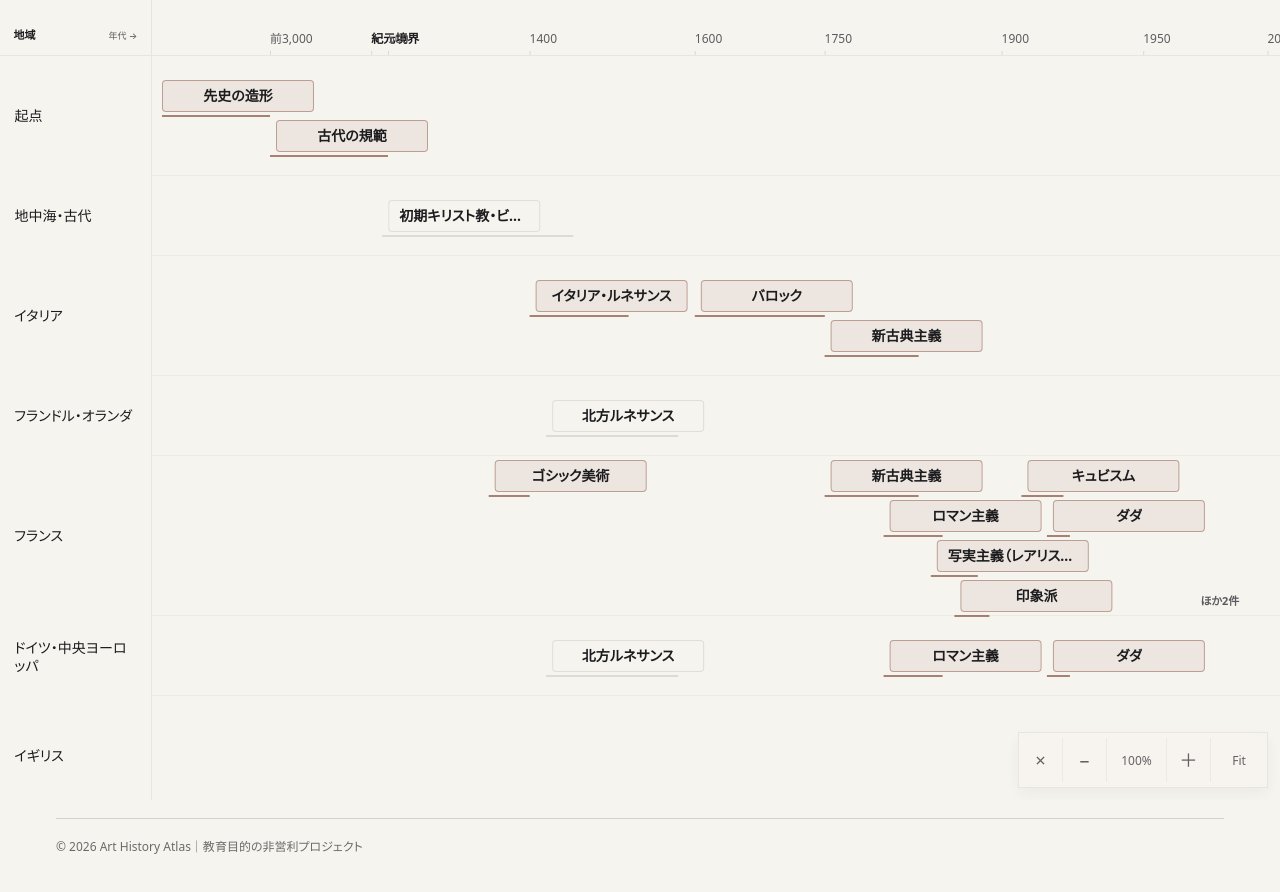
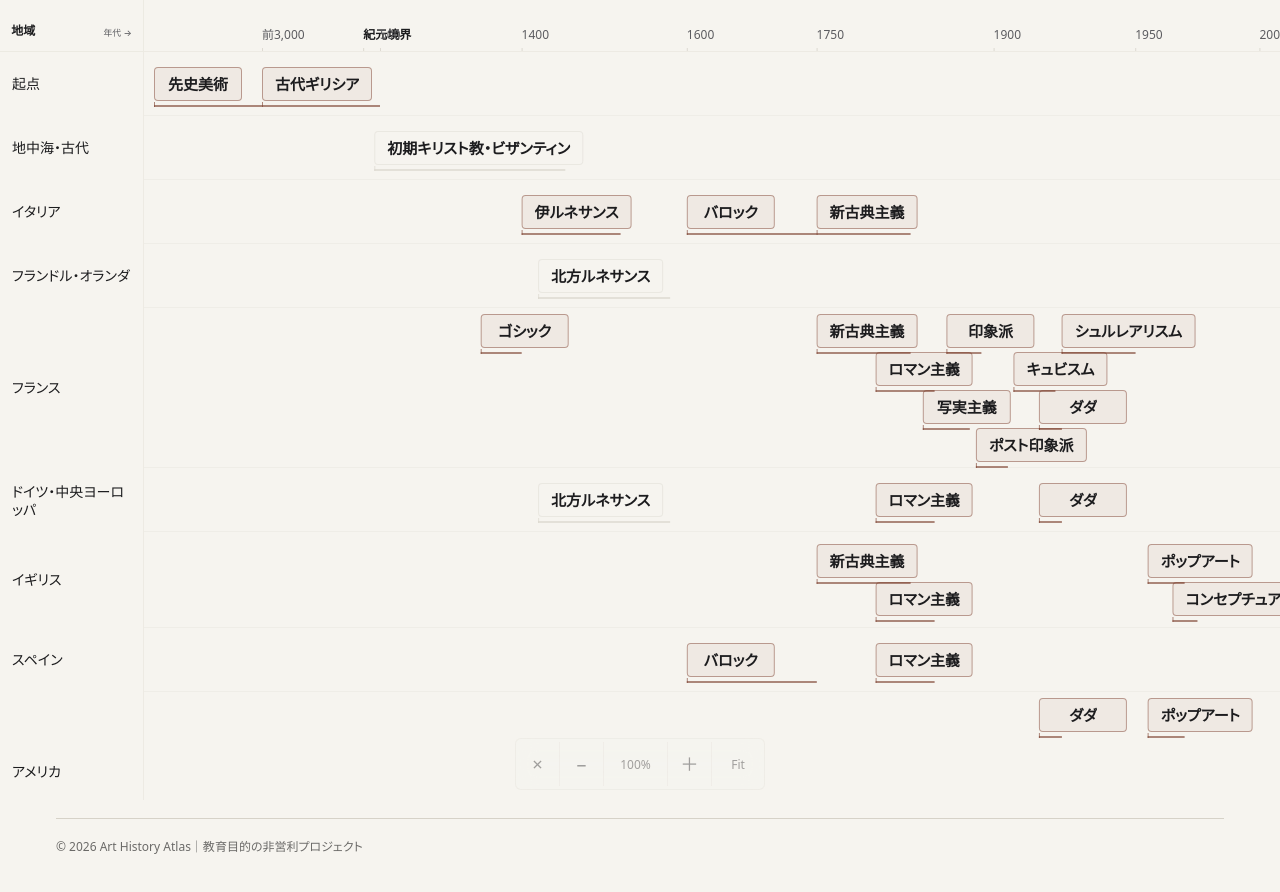
Before and after one commit to taktak2001/art-history-atlas, a Next.js app: page /timeline in a window 1280 px wide. Both pictures are taken after a click on the button "タイムラインを全画面で表示". Shown: the top 892 px of the page. Built offline with nearby package versions, Linux system fonts and the light colour scheme.

Commit message:
feat: refine fullscreen timeline captions

```diff
--- a/src/app/globals.css
+++ b/src/app/globals.css
@@ -653,7 +653,7 @@ html.dark .relation-badge {
 /* 横型タイムライン：表の箱ではなく、年代軸に沿う展示レールとして見せる */
 .timeline-shell {
   border-block: 1px solid rgb(var(--c-line) / 0.62);
-  background: rgb(var(--c-paper));
+  background: rgb(var(--c-paper) / 0.99);
 }
 
 .timeline-track {
@@ -1111,7 +1111,7 @@ html.dark .relation-badge {
   right: 0;
   left: 0;
   height: var(--timeline-viewer-time-axis-height, 56px);
-  border-bottom: 1px solid rgb(var(--c-line) / 0.42);
+  border-bottom: 1px solid rgb(var(--c-line) / 0.3);
   overflow: hidden;
   pointer-events: auto;
   touch-action: none;
@@ -1119,11 +1119,11 @@ html.dark .relation-badge {
 
 .timeline-viewer-time-tick {
   position: absolute;
-  bottom: 0.65rem;
+  bottom: 0.6rem;
   left: 0;
   color: rgb(var(--c-muted));
   font-size: 0.75rem;
-  font-weight: 450;
+  font-weight: 400;
   font-variant-numeric: tabular-nums;
   line-height: 1;
   white-space: nowrap;
@@ -1150,7 +1150,7 @@ html.dark .relation-badge {
   bottom: 0;
   left: 0;
   width: var(--timeline-viewer-region-axis-width, 176px);
-  border-right: 1px solid rgb(var(--c-line) / 0.42);
+  border-right: 1px solid rgb(var(--c-line) / 0.3);
   overflow: hidden;
   pointer-events: auto;
   touch-action: none;
@@ -1163,7 +1163,7 @@ html.dark .relation-badge {
   display: -webkit-box;
   width: 100%;
   max-height: 2.8rem;
-  padding-inline: 0.9rem;
+  padding-inline: 0.75rem;
   overflow: hidden;
   color: rgb(var(--c-ink));
   font-size: 0.875rem;
@@ -1182,21 +1182,21 @@ html.dark .relation-badge {
   height: var(--timeline-viewer-time-axis-height, 56px);
   align-items: flex-end;
   justify-content: space-between;
-  padding: 0.7rem 0.85rem;
-  border-right: 1px solid rgb(var(--c-line) / 0.46);
-  border-bottom: 1px solid rgb(var(--c-line) / 0.46);
+  padding: 0.6rem 0.7rem;
+  border-right: 1px solid rgb(var(--c-line) / 0.32);
+  border-bottom: 1px solid rgb(var(--c-line) / 0.32);
   pointer-events: auto;
   touch-action: none;
 }
 
 .timeline-viewer-axis-origin strong {
-  font-size: 0.6875rem;
+  font-size: 0.75rem;
   font-weight: 600;
 }
 
 .timeline-viewer-axis-origin span {
   color: rgb(var(--c-muted));
-  font-size: 0.5625rem;
+  font-size: 0.55rem;
   font-weight: 500;
 }
 
@@ -1221,7 +1221,7 @@ html.dark .relation-badge {
   top: 0;
   left: 0;
   width: calc(100% - var(--timeline-viewer-region-axis-width, 152px));
-  border-bottom: 1px solid rgb(var(--c-line) / 0.3);
+  border-bottom: 1px solid rgb(var(--c-line) / 0.2);
   transform: translate3d(-200vw, -200vh, 0);
 }
 
@@ -1229,14 +1229,24 @@ html.dark .relation-badge {
   position: absolute;
   top: -1px;
   left: 0;
-  height: 2px;
+  height: 1.5px;
   min-width: 1px;
-  background: rgb(var(--c-line) / 0.72);
+  background: rgb(var(--c-line) / 0.58);
   transform: translate3d(-200vw, -200vh, 0);
 }
 
 .timeline-viewer-period[data-priority='true'] {
-  background: rgb(var(--c-accent) / 0.62);
+  background: rgb(var(--c-accent) / 0.6);
+}
+
+.timeline-viewer-period::before {
+  position: absolute;
+  bottom: 0;
+  left: 0;
+  width: 1px;
+  height: 5px;
+  background: inherit;
+  content: '';
 }
 
 .timeline-viewer-node {
@@ -1244,7 +1254,9 @@ html.dark .relation-badge {
   top: 0;
   left: 0;
   display: flex;
-  width: 9.5rem;
+  width: max-content;
+  min-width: 5.5rem;
+  max-width: 15rem;
   height: 2.75rem;
   align-items: center;
   justify-content: center;
@@ -1258,14 +1270,14 @@ html.dark .relation-badge {
 .timeline-viewer-node__surface {
   display: flex;
   width: 100%;
-  height: 2rem;
+  height: 2.125rem;
   align-items: center;
   justify-content: center;
-  padding-inline: 0.625rem;
+  padding-inline: 0.75rem;
   overflow: hidden;
-  border: 1px solid rgb(var(--c-line) / 0.64);
+  border: 1px solid rgb(var(--c-line) / 0.38);
   border-radius: 4px;
-  background: rgb(var(--c-paper) / 0.96);
+  background: rgb(var(--c-paper) / 0.76);
   transition:
     border-color 140ms ease,
     background-color 140ms ease,
@@ -1273,14 +1285,14 @@ html.dark .relation-badge {
 }
 
 .timeline-viewer-node[data-priority='true'] .timeline-viewer-node__surface {
-  border-color: rgb(var(--c-accent) / 0.42);
-  background: rgb(var(--c-accent) / 0.075);
+  border-color: rgb(var(--c-accent) / 0.46);
+  background: rgb(var(--c-accent) / 0.055);
 }
 
 .timeline-viewer-node:hover .timeline-viewer-node__surface,
 .timeline-viewer-node:focus-visible .timeline-viewer-node__surface {
   border-color: rgb(var(--c-accent) / 0.8);
-  background: rgb(var(--c-accent) / 0.13);
+  background: rgb(var(--c-accent) / 0.09);
 }
 
 .timeline-viewer-node:focus-visible {
@@ -1294,9 +1306,9 @@ html.dark .relation-badge {
 .timeline-viewer-node__formal {
   overflow: hidden;
   min-width: 0;
-  font-size: 0.875rem;
+  font-size: 0.9375rem;
   font-weight: 600;
-  line-height: 1.08;
+  line-height: 1.2;
   overflow-wrap: normal;
   word-break: keep-all;
 }
@@ -1333,11 +1345,6 @@ html.dark .relation-badge {
 }
 
 .timeline-viewer-frame--active[data-semantic-level='overview']
-  .timeline-viewer-node {
-  width: 6rem;
-}
-
-.timeline-viewer-frame--active[data-semantic-level='overview']
   .timeline-viewer-node__short {
   display: block;
 }
@@ -1349,21 +1356,6 @@ html.dark .relation-badge {
   display: none;
 }
 
-.timeline-viewer-frame--active[data-semantic-level='standard']
-  .timeline-viewer-node {
-  width: 9.5rem;
-}
-
-.timeline-viewer-frame--active[data-semantic-level='contextual']
-  .timeline-viewer-node {
-  width: 11.875rem;
-}
-
-.timeline-viewer-frame--active[data-semantic-level='detailed']
-  .timeline-viewer-node {
-  width: 13.75rem;
-}
-
 .timeline-viewer-frame--active[data-semantic-level='contextual']
   .timeline-viewer-node__name,
 .timeline-viewer-frame--active[data-semantic-level='detailed']
@@ -1380,30 +1372,39 @@ html.dark .relation-badge {
 
 .timeline-viewer-frame--active[data-semantic-level='detailed']
   .timeline-viewer-node__surface {
-  height: 2.25rem;
+  height: 2.375rem;
 }
 
 .timeline-viewer-controls {
   position: absolute;
   z-index: 7;
-  right: max(0.75rem, env(safe-area-inset-right));
-  bottom: max(0.75rem, env(safe-area-inset-bottom));
+  right: auto;
+  bottom: max(0.625rem, env(safe-area-inset-bottom));
+  left: 50%;
   display: grid;
-  grid-template-columns: 2.75rem 2.75rem 3.75rem 2.75rem 3.5rem;
-  height: 3.5rem;
+  grid-template-columns: 2.75rem 2.75rem 4rem 2.75rem 3.25rem;
+  width: max-content;
+  max-width: min(20rem, calc(100vw - 1.5rem));
+  height: 3.25rem;
   align-items: center;
-  border: 1px solid rgb(var(--c-line) / 0.5);
-  background: rgb(var(--c-paper) / 0.88);
-  box-shadow: 0 0.35rem 1rem rgb(var(--c-ink) / 0.055);
-  opacity: 0.82;
+  border: 1px solid rgb(var(--c-line) / 0.42);
+  border-radius: 6px;
+  background: rgb(var(--c-paper) / 0.84);
+  box-shadow: none;
+  opacity: 0.9;
   backdrop-filter: blur(10px);
   -webkit-backdrop-filter: blur(10px);
-  transition: opacity 140ms ease;
+  transform: translateX(-50%);
+  transition: opacity 180ms ease;
 }
 
 .timeline-viewer-controls:hover,
 .timeline-viewer-controls:focus-within {
   opacity: 1;
+}
+
+.timeline-viewer-controls[data-idle='true'] {
+  opacity: 0.48;
 }
 
 .timeline-viewer-controls button,
@@ -1431,8 +1432,8 @@ html.dark .relation-badge {
 }
 
 .timeline-viewer-controls button:last-child {
-  min-width: 3.5rem;
-  padding-inline: 0.625rem;
+  min-width: 3.25rem;
+  padding-inline: 0.5rem;
   border-inline-end: 0;
 }
 
@@ -1448,8 +1449,8 @@ html.dark .relation-badge {
   }
 
   .timeline-viewer-node__surface {
-    height: 1.875rem;
-    padding-inline: 0.5rem;
+    height: 2rem;
+    padding-inline: 0.625rem;
   }
 
   .timeline-viewer-node__short,
@@ -1458,19 +1459,6 @@ html.dark .relation-badge {
     font-size: 0.875rem;
   }
 
-  .timeline-viewer-frame--active[data-semantic-level='contextual']
-    .timeline-viewer-node {
-    width: 10.5rem;
-  }
-
-  .timeline-viewer-frame--active[data-semantic-level='detailed']
-    .timeline-viewer-node {
-    width: min(
-      10.5rem,
-      calc(100vw - var(--timeline-viewer-region-axis-width) - 1.25rem)
-    );
-  }
-
   .timeline-viewer-frame--active[data-semantic-level='detailed']
     .timeline-viewer-node__surface {
     height: 2.125rem;
@@ -1478,16 +1466,20 @@ html.dark .relation-badge {
 
   .timeline-viewer-controls {
     top: auto;
-    right: max(0.5rem, env(safe-area-inset-right));
-    bottom: max(0.5rem, env(safe-area-inset-bottom));
-    left: max(0.5rem, env(safe-area-inset-left));
-    height: 3.5rem;
-    grid-template-columns: 2.75rem 2.75rem minmax(3rem, 1fr) 2.75rem auto;
+    right: auto;
+    bottom: max(0.625rem, env(safe-area-inset-bottom));
+    left: 50%;
+    height: 3.25rem;
+    grid-template-columns: 2.75rem 2.75rem 4rem 2.75rem 3.25rem;
   }
 
   .timeline-viewer-controls button:last-child {
-    min-width: 3.5rem;
+    min-width: 3.25rem;
     padding-inline: 0.5rem;
+  }
+
+  .timeline-viewer-node {
+    max-width: 11.875rem;
   }
 }
 
--- a/src/components/HorizontalTimeline.tsx
+++ b/src/components/HorizontalTimeline.tsx
@@ -135,9 +135,10 @@ export function HorizontalTimeline({
 
   const mode = timelineModeById(modeId);
   const viewerLod =
-    viewerSemanticLevel === 'detailed'
+    viewerSemanticLevel === 'detailed' ||
+    viewerSemanticLevel === 'contextual'
       ? 'detailed'
-      : viewerSemanticLevel === 'contextual'
+      : viewerSemanticLevel === 'standard'
         ? 'standard'
         : 'core';
   const effectiveLod = isViewerMode ? viewerLod : lod;
@@ -319,7 +320,9 @@ export function HorizontalTimeline({
         barStart: left,
         barEnd: left + width,
         regionId: lane.region,
-        priority: mode.id !== 'survey' || SURVEY_PRIORITY.has(movement.id),
+        priority:
+          movement.visibilityLevel === 'core' &&
+          (mode.id !== 'survey' || SURVEY_PRIORITY.has(movement.id)),
       })),
     );
 
--- a/src/components/TimelineViewerFrame.tsx
+++ b/src/components/TimelineViewerFrame.tsx
@@ -92,7 +92,7 @@ const IDENTITY_TRANSFORM: TimelineViewerTransform = {
 const DOUBLE_TAP_DELAY = 320;
 const DRAG_THRESHOLD = 5;
 const AXIS_EDGE_PADDING = 10;
-const LABEL_START_INSET = 6;
+const CONTROLS_IDLE_DELAY = 2500;
 
 const pointerCenter = (points: TimelineViewerPoint[]) => ({
   x: points.reduce((sum, point) => sum + point.x, 0) / points.length,
@@ -106,12 +106,12 @@ const pointerDistance = (points: TimelineViewerPoint[]) =>
 
 const viewerAxisMetrics = (viewportWidth: number): AxisMetrics => {
   if (viewportWidth <= 639) {
-    return { regionWidth: 104, timeHeight: 52, controlBottom: 68 };
+    return { regionWidth: 102, timeHeight: 50, controlBottom: 62 };
   }
   if (viewportWidth <= 1023) {
-    return { regionWidth: 124, timeHeight: 54, controlBottom: 68 };
+    return { regionWidth: 120, timeHeight: 50, controlBottom: 62 };
   }
-  return { regionWidth: 152, timeHeight: 56, controlBottom: 68 };
+  return { regionWidth: 144, timeHeight: 52, controlBottom: 62 };
 };
 
 const formatViewerYear = (year: number) => {
@@ -152,12 +152,14 @@ export function TimelineViewerFrame({
   const fitModeRef = useRef(false);
   const clickResetTimerRef = useRef<number | null>(null);
   const fixedLayerFrameRef = useRef<number | null>(null);
+  const controlsIdleTimerRef = useRef<number | null>(null);
   const pendingFixedTransformRef =
     useRef<TimelineViewerTransform>(IDENTITY_TRANSFORM);
   const semanticLevelRef = useRef<TimelineViewerSemanticLevel>('standard');
   const tickSignatureRef = useRef('');
   const [semanticLevel, setSemanticLevel] =
     useState<TimelineViewerSemanticLevel>('standard');
+  const [controlsIdle, setControlsIdle] = useState(false);
   const [axisTicks, setAxisTicks] = useState(() =>
     semanticTimelineTicks(timelineMode, timelineWidth, 1),
   );
@@ -254,11 +256,10 @@ export function TimelineViewerFrame({
         }
 
         const nodeWidth = node.offsetWidth;
-        const maximumX = Math.max(contentLeft, contentRight - nodeWidth);
-        const x = Math.min(
-          Math.max(startScreen.x + LABEL_START_INSET, contentLeft),
-          maximumX,
-        );
+        // Keep the caption and duration rail on the same chronological start.
+        // A label near the right edge may be partially clipped until the user
+        // pans, but it must not detach from the movement's actual start year.
+        const x = Math.max(startScreen.x, contentLeft);
         return [
           {
             key: node.dataset.viewerKey ?? '',
@@ -383,7 +384,12 @@ export function TimelineViewerFrame({
         node.style.visibility = visible ? 'visible' : 'hidden';
         node.dataset.viewerTrack = String(placement.track);
         if (period) {
-          const periodY = trackCenterY + node.offsetHeight / 2 - 2;
+          const surfaceHeight =
+            node.querySelector<HTMLElement>('.timeline-viewer-node__surface')
+              ?.offsetHeight ?? 34;
+          const surfaceBottom =
+            trackCenterY - surfaceHeight / 2 + surfaceHeight;
+          const periodY = surfaceBottom + 5;
           period.style.width = `${Math.max(1, periodRight - periodLeft)}px`;
           period.style.transform = `translate3d(${periodLeft}px, ${periodY}px, 0)`;
           period.style.visibility =
@@ -406,8 +412,20 @@ export function TimelineViewerFrame({
     [updateFixedLayers],
   );
 
+  const wakeControls = useCallback(() => {
+    setControlsIdle(false);
+    if (controlsIdleTimerRef.current !== null) {
+      window.clearTimeout(controlsIdleTimerRef.current);
+    }
+    controlsIdleTimerRef.current = window.setTimeout(() => {
+      setControlsIdle(true);
+      controlsIdleTimerRef.current = null;
+    }, CONTROLS_IDLE_DELAY);
+  }, []);
+
   const applyTransform = useCallback(
     (next: TimelineViewerTransform) => {
+      wakeControls();
       transformRef.current = next;
       const canvas = canvasRef.current;
       const root = rootRef.current;
@@ -433,7 +451,7 @@ export function TimelineViewerFrame({
       }
       scheduleFixedLayers(next);
     },
-    [onSemanticLevelChange, scheduleFixedLayers],
+    [onSemanticLevelChange, scheduleFixedLayers, wakeControls],
   );
 
   const fitContent = useCallback(() => {
@@ -630,6 +648,11 @@ export function TimelineViewerFrame({
         window.cancelAnimationFrame(fixedLayerFrameRef.current);
         fixedLayerFrameRef.current = null;
       }
+      if (controlsIdleTimerRef.current !== null) {
+        window.clearTimeout(controlsIdleTimerRef.current);
+        controlsIdleTimerRef.current = null;
+      }
+      setControlsIdle(false);
     };
   }, [active]);
 
@@ -662,6 +685,7 @@ export function TimelineViewerFrame({
 
   const handlePointerDown = (event: PointerEvent<HTMLDivElement>) => {
     if (!active) return;
+    wakeControls();
     if (
       (event.target as HTMLElement).closest(
         '[data-viewer-controls],[data-viewer-node-layer]',
@@ -800,6 +824,7 @@ export function TimelineViewerFrame({
 
   const handleWheel = (event: WheelEvent<HTMLDivElement>) => {
     if (!active) return;
+    wakeControls();
     if (event.ctrlKey || event.metaKey) {
       event.preventDefault();
       const factor = Math.exp(-event.deltaY * 0.002);
@@ -896,6 +921,7 @@ export function TimelineViewerFrame({
       aria-label={active ? '横型タイムライン閲覧モード' : undefined}
       data-timeline-viewer={active ? 'active' : 'inactive'}
       data-semantic-level={active ? semanticLevel : undefined}
+      data-controls-idle={active && controlsIdle ? 'true' : undefined}
       onKeyDown={handleKeyDown}
     >
       {active && (
@@ -904,6 +930,7 @@ export function TimelineViewerFrame({
             className="timeline-viewer-controls"
             aria-label="閲覧モード操作"
             data-viewer-controls
+            data-idle={controlsIdle || undefined}
           >
             <button
               type="button"
@@ -1028,7 +1055,7 @@ export function TimelineViewerFrame({
                 data-bar-start={node.barStart}
                 data-bar-end={node.barEnd}
                 data-priority={node.priority || undefined}
-                aria-label={`${node.nameJa}。${node.dateLabel}。${node.regionLabel}。${node.classificationLabel}`}
+                aria-label={`${node.nameJa}。${node.dateLabel}。${node.regionLabel}。${node.classificationLabel}。${node.priority ? '基本項目' : '充実・詳細項目'}`}
                 title={`${node.nameJa} (${node.nameEn})`}
               >
                 <span className="timeline-viewer-node__surface">
--- a/src/lib/timeline-viewer.ts
+++ b/src/lib/timeline-viewer.ts
@@ -50,13 +50,13 @@ export const TIMELINE_VIEWER_EDGE_PADDING = 20;
 export const TIMELINE_VIEWER_CONTROL_INSET = 72;
 export const TIMELINE_VIEWER_DOUBLE_TAP_SCALE = 1.75;
 export const TIMELINE_VIEWER_SEMANTIC_THRESHOLDS = {
-  standard: 1,
-  contextual: 1.8,
+  standard: 1.25,
+  contextual: 2,
   detailed: 3,
 } as const;
 export const TIMELINE_VIEWER_LABEL_GAP = 10;
 export const TIMELINE_VIEWER_MAX_TRACKS = 4;
-export const TIMELINE_VIEWER_TRACK_PITCH = 40;
+export const TIMELINE_VIEWER_TRACK_PITCH = 38;
 
 const TIMELINE_VIEWER_TICK_STEPS = [
   10, 25, 50, 100, 250, 500, 1000, 2500, 5000, 10000,
@@ -178,8 +178,9 @@ export function assignTimelineViewerTracks(
 }
 
 export function timelineViewerRegionHeight(trackCount: number) {
-  if (trackCount <= 1) return 80;
-  if (trackCount === 2) return 120;
+  if (trackCount <= 1) return 64;
+  if (trackCount === 2) return 96;
+  if (trackCount === 3) return 128;
   return 160;
 }
 
@@ -293,5 +294,8 @@ export function viewerLabelVariant(
   scale: number,
   hasShortLabel: boolean,
 ): 'full' | 'short' {
-  return scale >= 1 || !hasShortLabel ? 'full' : 'short';
+  return scale >= TIMELINE_VIEWER_SEMANTIC_THRESHOLDS.standard ||
+    !hasShortLabel
+    ? 'full'
+    : 'short';
 }
```
Also changed, not shown: 5 other files (tests, documents, lock files or other folders).
